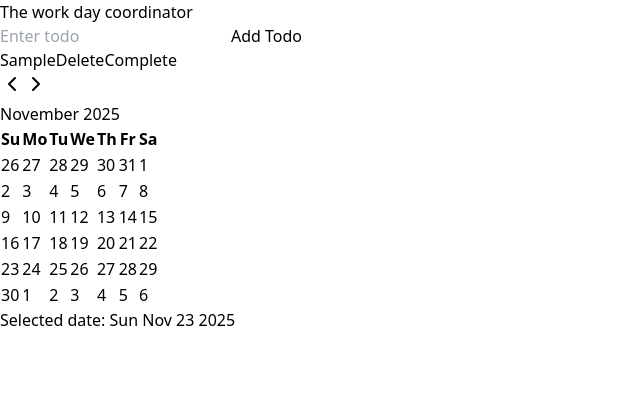
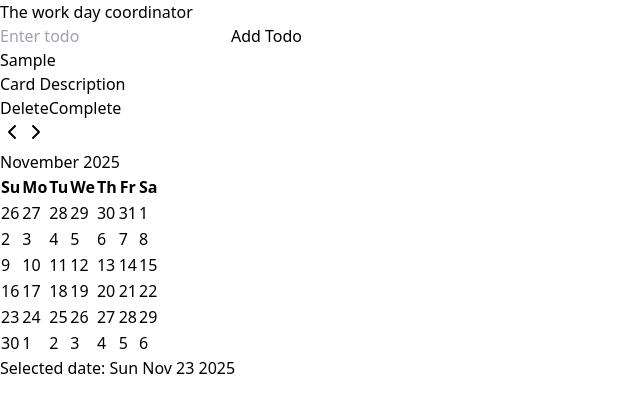
Before and after one commit to arifulmit17/Todo-app, a React (Vite) app: page / in a window 1280 px wide. Both pictures are taken after typing "Sample" into the empty fields and a click on the button "Add Todo". Shown: the top 412 px of the page, without its empty margins (0-640 px from the left). Built offline with nearby package versions, Linux system fonts and the light colour scheme.

Commit message:
added grid

```diff
--- a/src/App.tsx
+++ b/src/App.tsx
@@ -6,7 +6,15 @@ import "./App.css";
 import type { RootState } from "./app/store.js";
 import { Button } from "./components/ui/button.js";
 import { Calendar } from "./components/ui/calendar.js";
-
+import {
+  Card,
+  CardAction,
+  CardContent,
+  CardDescription,
+  CardFooter,
+  CardHeader,
+  CardTitle,
+} from "@/components/ui/card"
 
 
 
@@ -55,13 +63,19 @@ function App() {
 
 
 
-      <div>
+      <div className="grid grid-cols-2 m-5">
         {todos.map((t) => (
-          <div className="flex flex-row">
-             <div key={t.id}><div>{t.text}<Button className="bg-amber-400 m-5" onClick={()=>handleDeleteTodo(t.id)}> Delete </Button>
-
-            {t.completed ? <Button className="bg-green-500" onClick={()=>handleToggleTodo(t.id)}>Completed</Button> :<Button className="bg-blue-500" onClick={()=>handleToggleTodo(t.id)} >Complete</Button>}</div></div>
-            {t.completed ? null: <div className="w-1/2 h-20">
+          <div className="m-5" key={t.id}>
+            <Card>
+  <CardHeader>
+    <CardTitle>{t.text}</CardTitle>
+    <CardDescription>Card Description</CardDescription>
+    <CardAction><Button className="bg-amber-400 m-5" onClick={()=>handleDeleteTodo(t.id)}> Delete </Button>
+      {t.completed ? <Button className="bg-green-500" onClick={()=>handleToggleTodo(t.id)}>Completed</Button> :<Button className="bg-blue-500" onClick={()=>handleToggleTodo(t.id)} >Complete</Button>}
+    </CardAction>
+  </CardHeader>
+  <CardContent>
+     {t.completed ? null: <div className="w-1/2 h-20">
           <Calendar
     mode="single"
     selected={date}
@@ -69,7 +83,13 @@ function App() {
     className="rounded-lg border"
   />
 
+
        </div>}
+  </CardContent>
+  <CardFooter>
+
+  </CardFooter>
+</Card>
           </div>
 
         ))}
```
